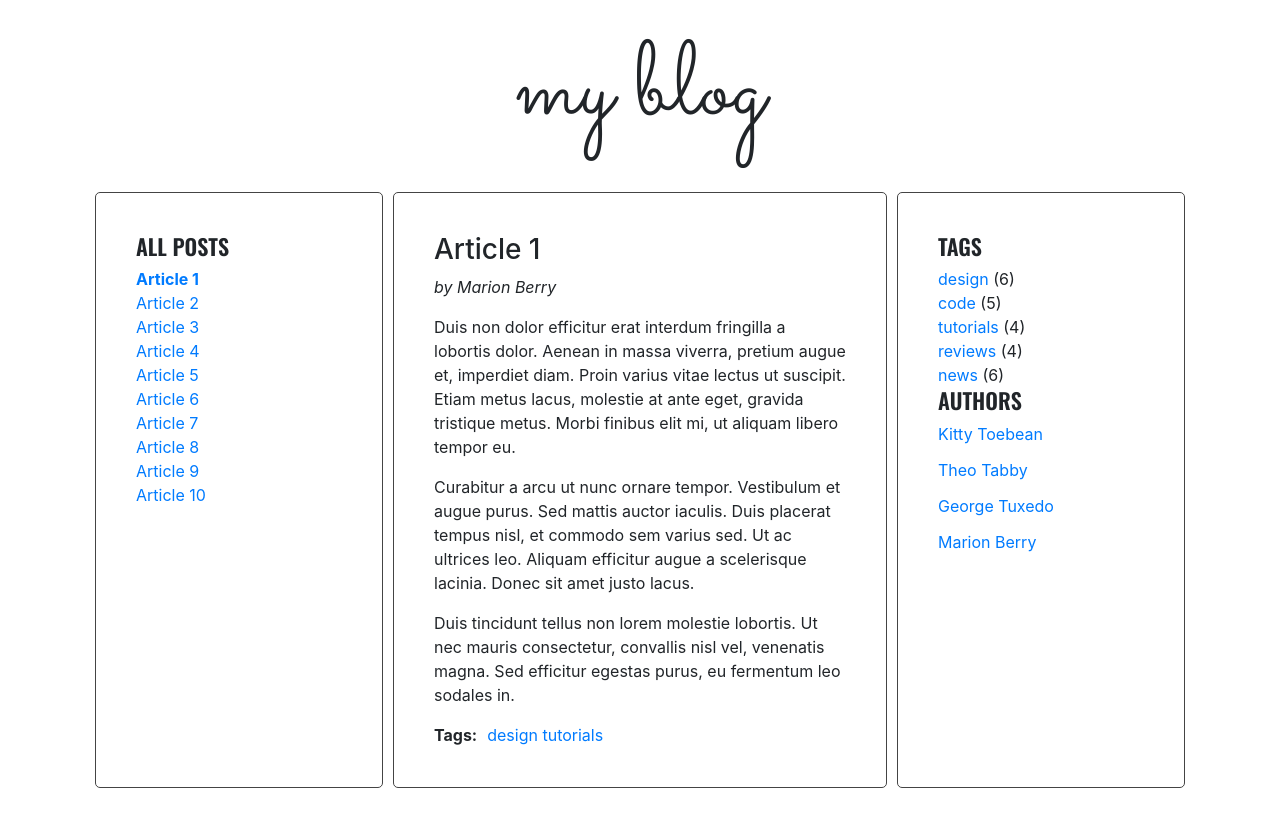
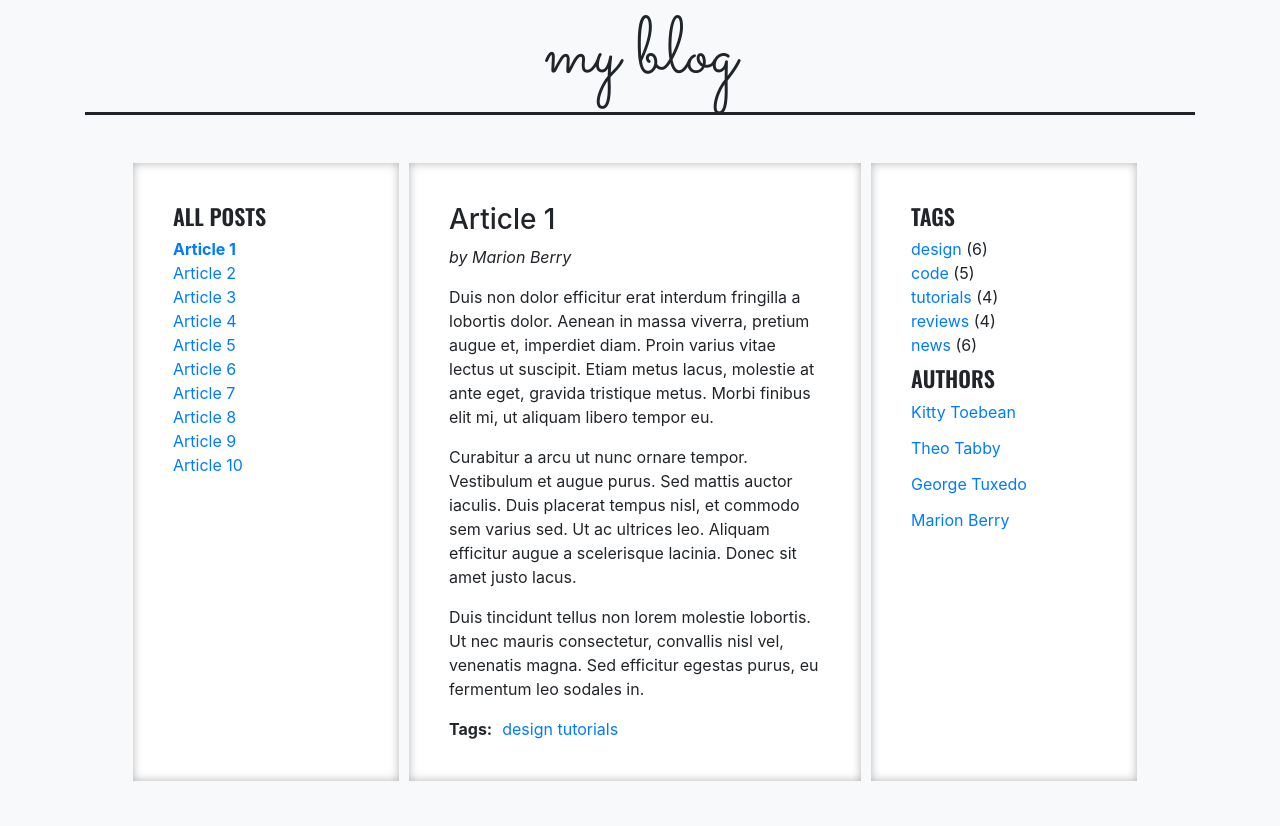
Before and after one commit to AlinaLubiana/javascript-blog, a website: page index.html in a window 1280 px wide. Drawn offline with nearby package versions, Linux system fonts and the light colour scheme.

Commit message:
add some design

```diff
--- a/css/style.css
+++ b/css/style.css
@@ -12,9 +12,12 @@ body {
   font-size: 16px;
   line-height: 1.7;
 }
+
+
 .container {
   max-width: 1140px;
-  margin: 40px auto;
+  margin: auto;
+
 }
 .section-title {
   font-size: 22px;
@@ -34,6 +37,7 @@ body {
 }
 .sidebar {
   flex: 1 0 0;
+
 }
 .posts {
   flex: 2 0 0;
@@ -42,22 +46,33 @@ body {
   background: #fff;
   margin-right: 10px;
   padding: 40px;
-  border: 1px solid #444;
-  border-radius: 5px;
+  box-shadow: inset 0px 0px 10px rgba(0,0,0,0.3);
 }
+
+.sidebar:hover, .posts:hover {
+  background: rgba(0,0,0,0.1);
+  margin-right: 10px;
+  padding: 40px;
+  box-shadow:  inset 0px 0px 10px rgba(253, 253, 253, 0.959);
+
+}
+
 /* Logo */
 .logo {
   font-family: "Sacramento", cursive;
   font-weight: 400;
-  font-size: 104px;
+  font-size: 80px;
   line-height: 1;
   text-align: center;
+  border-bottom-style: solid;
+
 }
 /* Lists */
 .list {
   list-style-type: none;
   margin: 0;
   padding: 0;
+
 }
 .list .active {
   font-weight: bold;
--- a/index.html
+++ b/index.html
@@ -19,18 +19,20 @@
 
 </head>
 <body>
-    <div class="blog ">
+
+<!--BLOG-->
+    <div class="blog bg-light p-0">
 
         <div class="container">
 
-            <h1 class="logo">my blog</h1>
+            <h1 class="logo p-3">my blog</h1>
 
-        <main class="wrapper">
-            <div class="container">
+        <main class="wrapper m-5">
+            <div class="container mb-5">
             <div class="row">
 
 <!--FIRST COLUMN-->
-            <aside class="sidebar">
+            <aside class="sidebar border-0 ">
                 <h2 class="section-title">All posts</h2>
                 <ul class="list titles">
                     <li><a href="#article-1" class="active"><span>Article 1</span></a></li>
@@ -46,7 +48,7 @@
                 </ul>
             </aside>
 <!--SECOND COLUMN-->
-            <section class="posts">
+            <section class="posts border-0">
             <!--Article 1-->
                 <article class="post active" id="article-1">
                     <h3 class="post-title">Article 1</h3>
@@ -245,8 +247,9 @@
             </section>
 
 <!--THE THIRD COLUMN-->
-            <aside class="sidebar">
-            <!--Tags-->
+
+            <aside class="sidebar border-0">
+
                 <h2 class="section-title">Tags</h2>
                 <ul class="list tags">
                     <li><a href="#">design</a> <span>(6)</span></li>
@@ -255,8 +258,10 @@
                     <li><a href="#">reviews</a> <span>(4)</span></li>
                     <li><a href="#">news</a> <span>(6)</span></li>
                 </ul>
+
             <!--Authors-->
-                <h2 class="section-title">Authors</h2>
+
+                <h2 class="section-title mt-2">Authors</h2>
                 <ul class="list authors">
                     <li>
                     <a href="#">
```
